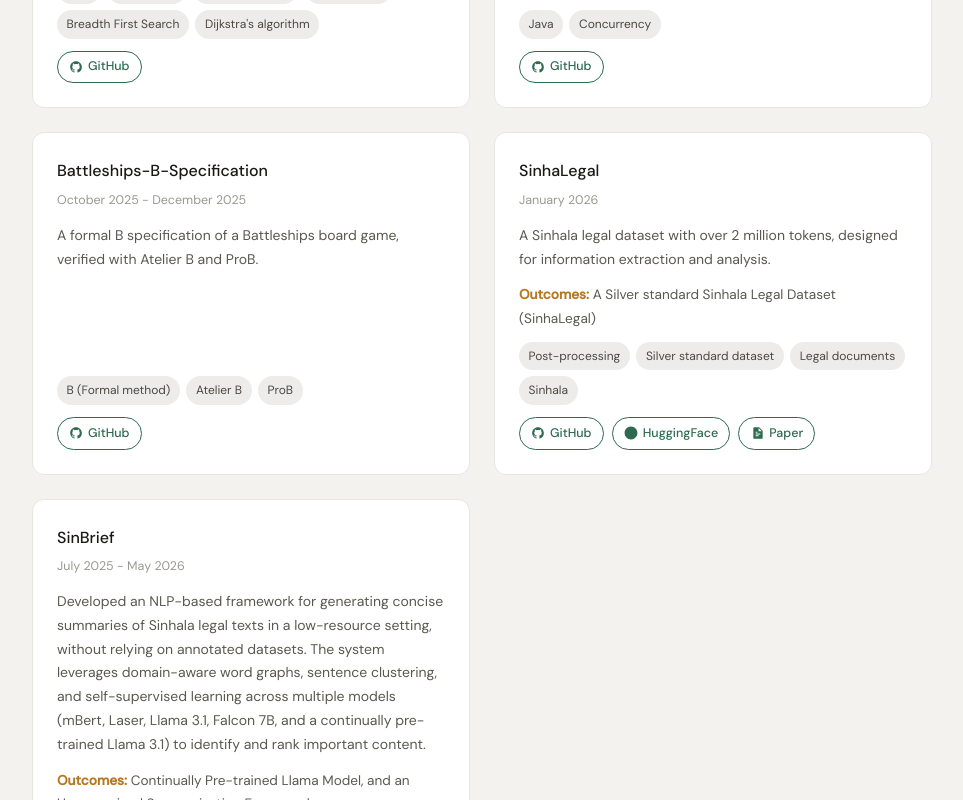
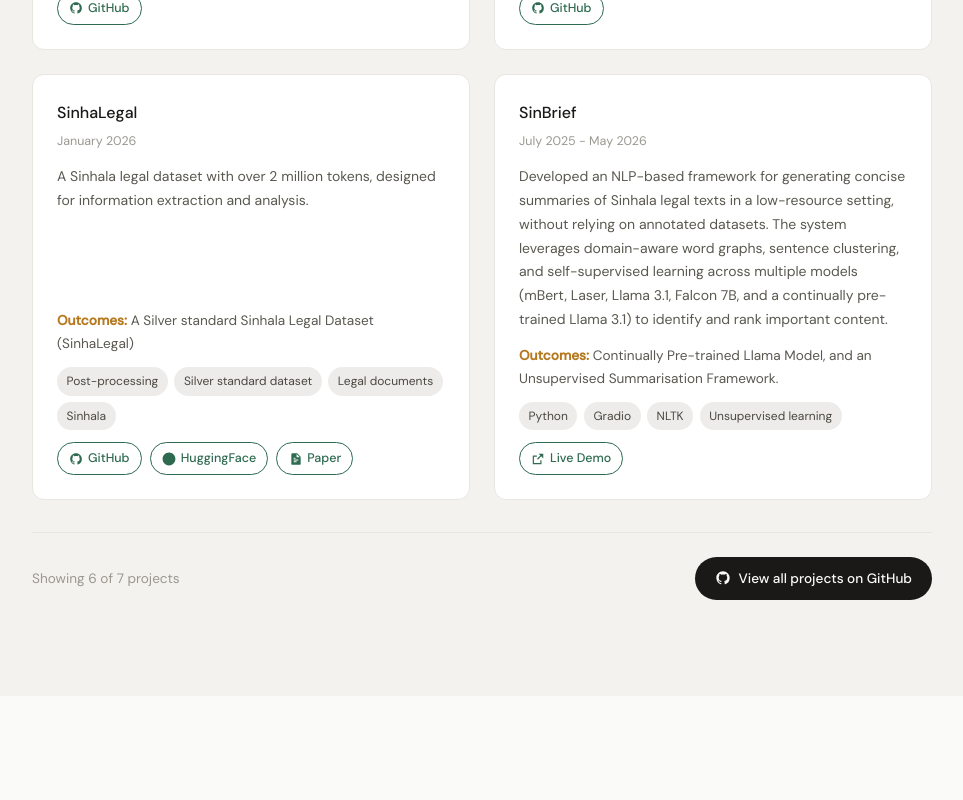
Before and after one commit to Minduli-Lasandi/Minduli-Lasandi-Portfolio, a React (Vite) app: page / in a window 1280 px wide. Shown: the part 2109-2909 px from the top of the page, without its empty margins (158-1121 px from the left). Built offline with nearby package versions, Linux system fonts and the light colour scheme.

Commit message:
Update projects section

```diff
--- a/src/components/Projects.tsx
+++ b/src/components/Projects.tsx
@@ -7,13 +7,19 @@
     publication: { label: 'Paper', icon: 'M14 2H6a2 2 0 00-2 2v16a2 2 0 002 2h12a2 2 0 002-2V8l-6-6zm-1 1.5L18.5 9H13V3.5zM8 13h8v1.5H8V13zm0 3h5v1.5H8V16zm0-6h3v1.5H8V10z' },
 }
 
+
+// sort, take top 6
+const recentProjects = projects.slice(-6)
+
 export default function Projects() {
     return (
         <section id="projects" className="section section-alt">
             <div className="section-inner">
-                <h2 className="section-title">Projects</h2>
+                <div className="section-header">
+                    <h2 className="section-title">Projects</h2>
+                </div>
                 <div className="projects-grid">
-                    {projects.map((proj, i) => (
+                    {recentProjects.map((proj, i) => (
                         <div key={i} className="project-card">
                             <div className="project-top">
                                 <div>
@@ -47,6 +53,22 @@
                         </div>
                     ))}
                 </div>
+
+                {/* View all on GitHub */}
+                <div className="projects-footer">
+                    <p className="projects-footer-text">Showing {recentProjects.length} of {projects.length} projects</p>
+                    <a
+                        href="https://github.com/Minduli-Lasandi?tab=repositories"
+                        target="_blank"
+                        rel="noopener noreferrer"
+                        className="view-all-btn"
+                    >
+                        <svg viewBox="0 0 24 24" fill="currentColor" width="16" height="16">
+                            <path d="M12 2C6.477 2 2 6.484 2 12.017c0 4.425 2.865 8.18 6.839 9.504.5.092.682-.217.682-.483 0-.237-.008-.868-.013-1.703-2.782.605-3.369-1.343-3.369-1.343-.454-1.158-1.11-1.466-1.11-1.466-.908-.62.069-.608.069-.608 1.003.07 1.531 1.032 1.531 1.032.892 1.53 2.341 1.088 2.91.832.092-.647.35-1.088.636-1.338-2.22-.253-4.555-1.113-4.555-4.951 0-1.093.39-1.988 1.029-2.688-.103-.253-.446-1.272.098-2.65 0 0 .84-.27 2.75 1.026A9.564 9.564 0 0112 6.844c.85.004 1.705.115 2.504.337 1.909-1.296 2.747-1.027 2.747-1.027.546 1.379.202 2.398.1 2.651.64.7 1.028 1.595 1.028 2.688 0 3.848-2.339 4.695-4.566 4.943.359.309.678.92.678 1.855 0 1.338-.012 2.419-.012 2.747 0 .268.18.58.688.482A10.019 10.019 0 0022 12.017C22 6.484 17.522 2 12 2z" />
+                        </svg>
+                        View all projects on GitHub
+                    </a>
+                </div>
             </div>
         </section>
     )
--- a/src/index.css
+++ b/src/index.css
@@ -403,6 +403,41 @@
   color: var(--accent-2);
 }
 
+.projects-footer {
+  display: flex;
+  align-items: center;
+  justify-content: space-between;
+  margin-top: 2rem;
+  padding-top: 1.5rem;
+  border-top: 1px solid var(--border);
+  flex-wrap: wrap;
+  gap: 1rem;
+}
+
+.projects-footer-text {
+  font-size: 0.85rem;
+  color: var(--text-3);
+}
+
+.view-all-btn {
+  display: inline-flex;
+  align-items: center;
+  gap: 0.5rem;
+  padding: 0.6rem 1.25rem;
+  background: var(--text);
+  color: var(--bg);
+  border-radius: 100px;
+  text-decoration: none;
+  font-size: 0.85rem;
+  font-weight: 500;
+  transition: opacity 0.2s;
+}
+
+.view-all-btn:hover {
+  opacity: 0.8;
+}
+
+
 .project-links {
   display: flex;
   flex-wrap: wrap;
```
